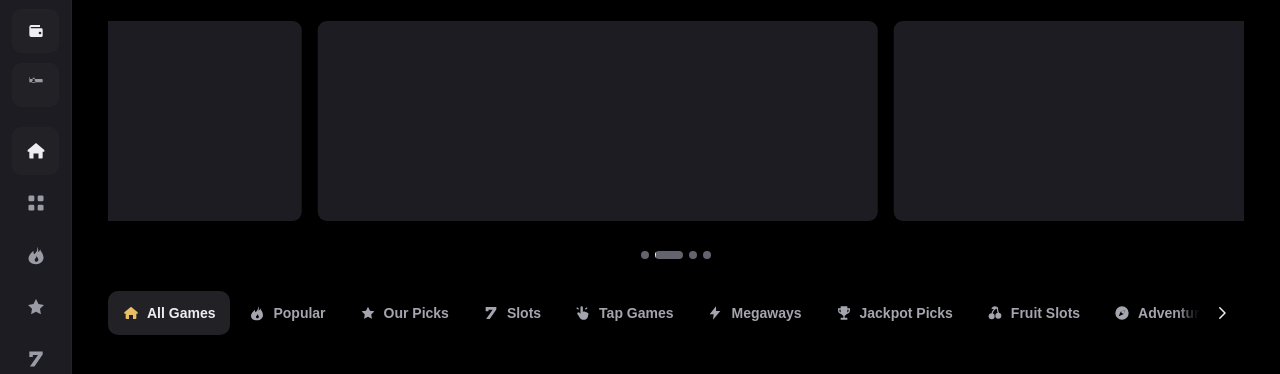
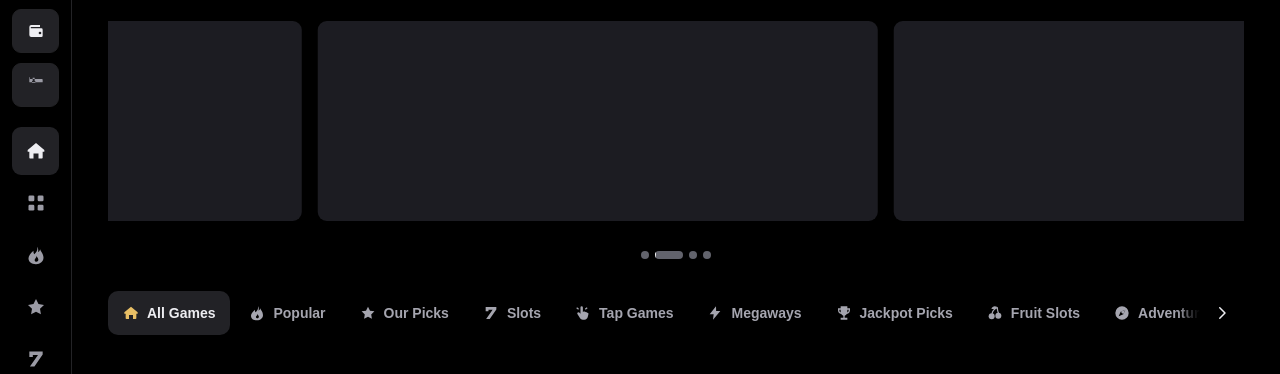
Before and after one commit to jarmanarnar/luckyloopcasino, a website with bundled scripts: page public/index.html in a window 1280 px wide. Shown: the part 95-469 px from the top of the page. Built offline with nearby package versions, Linux system fonts and the light colour scheme.

Commit message:
Set desktop sidebar background to black

```diff
--- a/public/styles.css
+++ b/public/styles.css
@@ -43,7 +43,7 @@
       --sidebar-rail-width: 4.5rem;
       --sidebar-expanded-width: 14.5rem;
       --sidebar-width: 0px;
-      --sidebar-surface: var(--surface-card);
+      --sidebar-surface: #000;
       --sidebar-divider: var(--top-bar-divider);
       --sidebar-duration: 240ms;
       --sidebar-easing: cubic-bezier(.22, 1, .36, 1);
```
